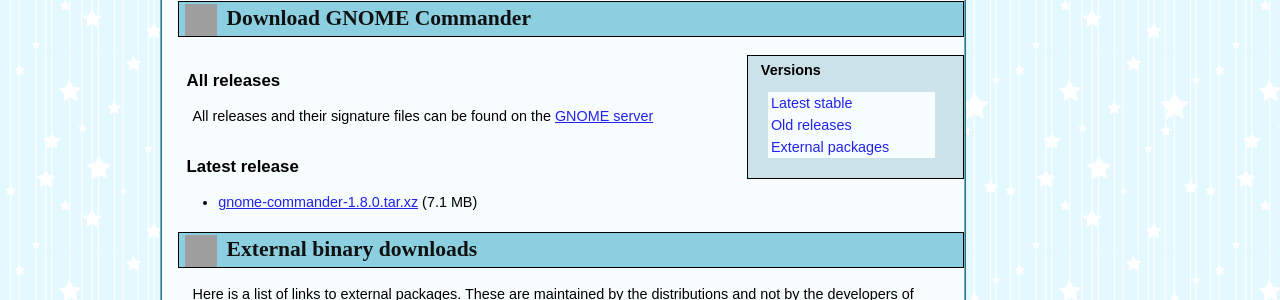
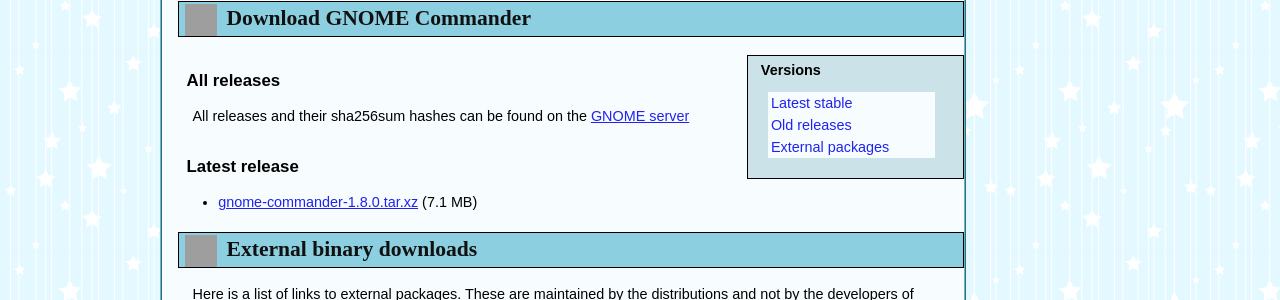
Before and after one commit to gcmd/gcmd.github.io, a Jekyll site: the page download.html, which Jekyll copies as it is, in a window 1280 px wide. Shown: the part 147-447 px from the top of the page. Built offline with Jekyll 4.4.1, drawn with Linux system fonts in a browser that asks for light colours; grey boxes are pictures that could not be loaded.

Commit message:
Fixes mistake on download page

```diff
--- a/download.html
+++ b/download.html
@@ -38,7 +38,7 @@
 
 <h3><a name="old">All releases</a></h3>
 
-<p>All releases and their signature files can be found on the
+<p>All releases and their sha256sum hashes can be found on the
 <a href="https://download.gnome.org/sources/gnome-commander/">GNOME server</a></p>
 
 <h3><a name="latest">Latest release</a></h3>
```
